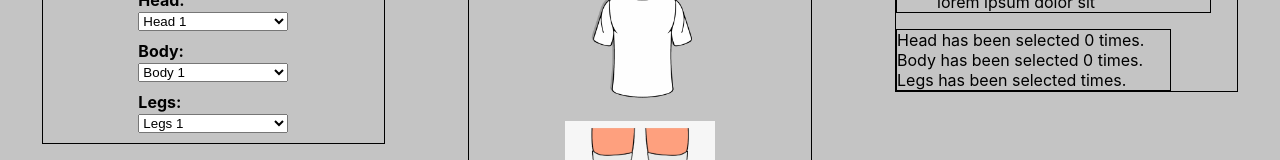
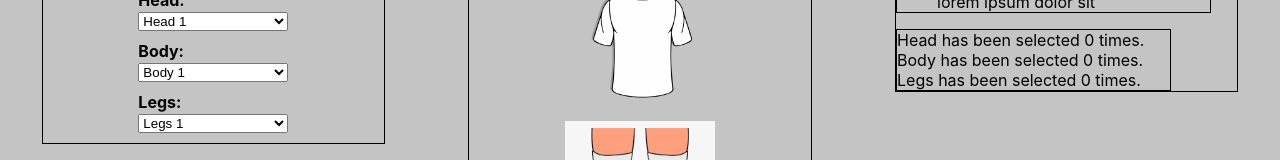
Before and after one commit to Jake-Doherty/react-from-scratch-character-designer, a React (Create React App) app: page / in a window 1280 px wide. Shown: the part 400-560 px from the top of the page. Built offline with nearby package versions, Linux system fonts and the light colour scheme.

Commit message:
display incremented legCount in stats

```diff
--- a/src/components/Preview/Preview.js
+++ b/src/components/Preview/Preview.js
@@ -1,7 +1,7 @@
 import React from 'react';
 import './Preview.css';
 
-export default function Preview({ name, head, body, legs, headCount, bodyCount }) {
+export default function Preview({ name, head, body, legs, headCount, bodyCount, legsCount }) {
   return (
     <>
       <div className="character-preview">
@@ -22,7 +22,7 @@ export default function Preview({ name, head, body, legs, headCount, bodyCount }
         <div className="selection-count">
           <p className="head-count">Head has been selected {headCount} times.</p>
           <p className="body-count">Body has been selected {bodyCount} times.</p>
-          <p className="legs-count">Legs has been selected times.</p>
+          <p className="legs-count">Legs has been selected {legsCount} times.</p>
         </div>
       </div>
     </>
```
